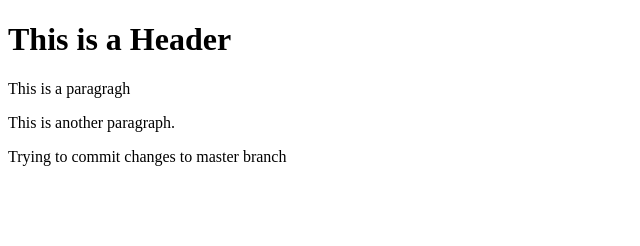
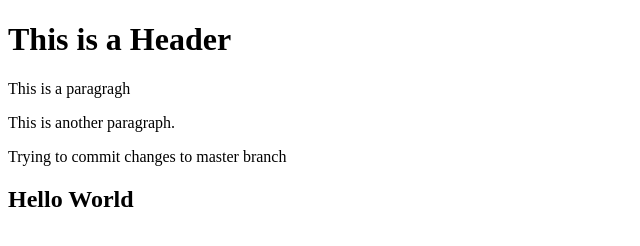
Before and after one commit to Dond2979/git-test, a website: page index.html in a window 1280 px wide. Shown: the whole page, without its empty margins (0-640 px from the left). Drawn offline with Linux system fonts and the light colour scheme.

Commit message:
Using NPM

```diff
--- a/index.html
+++ b/index.html
@@ -5,5 +5,6 @@
         <p>This is a paragragh</p>
         <p>This is another paragraph.</p>
         <p>Trying to commit changes to master branch</p>
+        <h2>Hello World</h2>
     </body>
 </html>
```
Also changed, not shown: package.json (added, +24 -0 lines), 2 other files.
